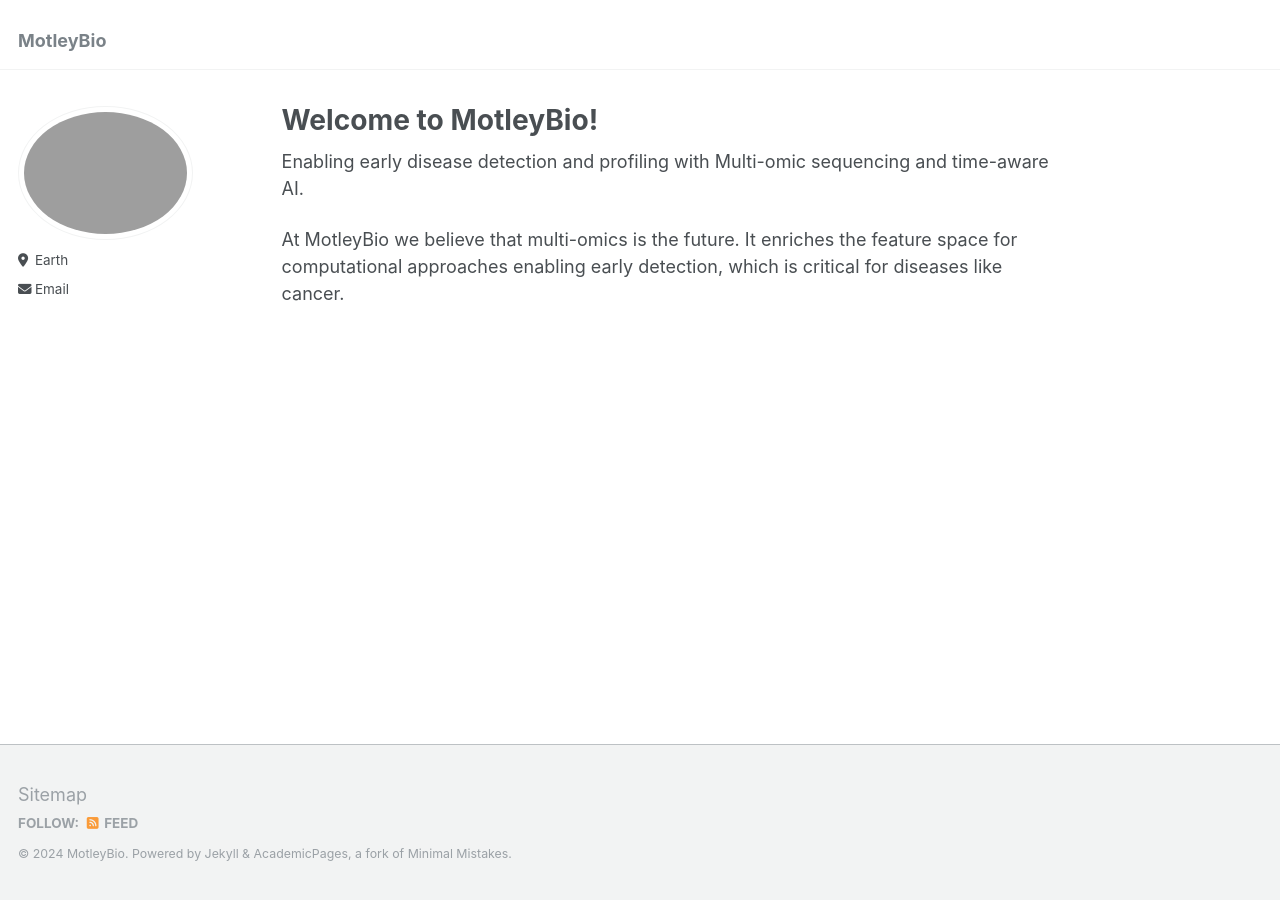
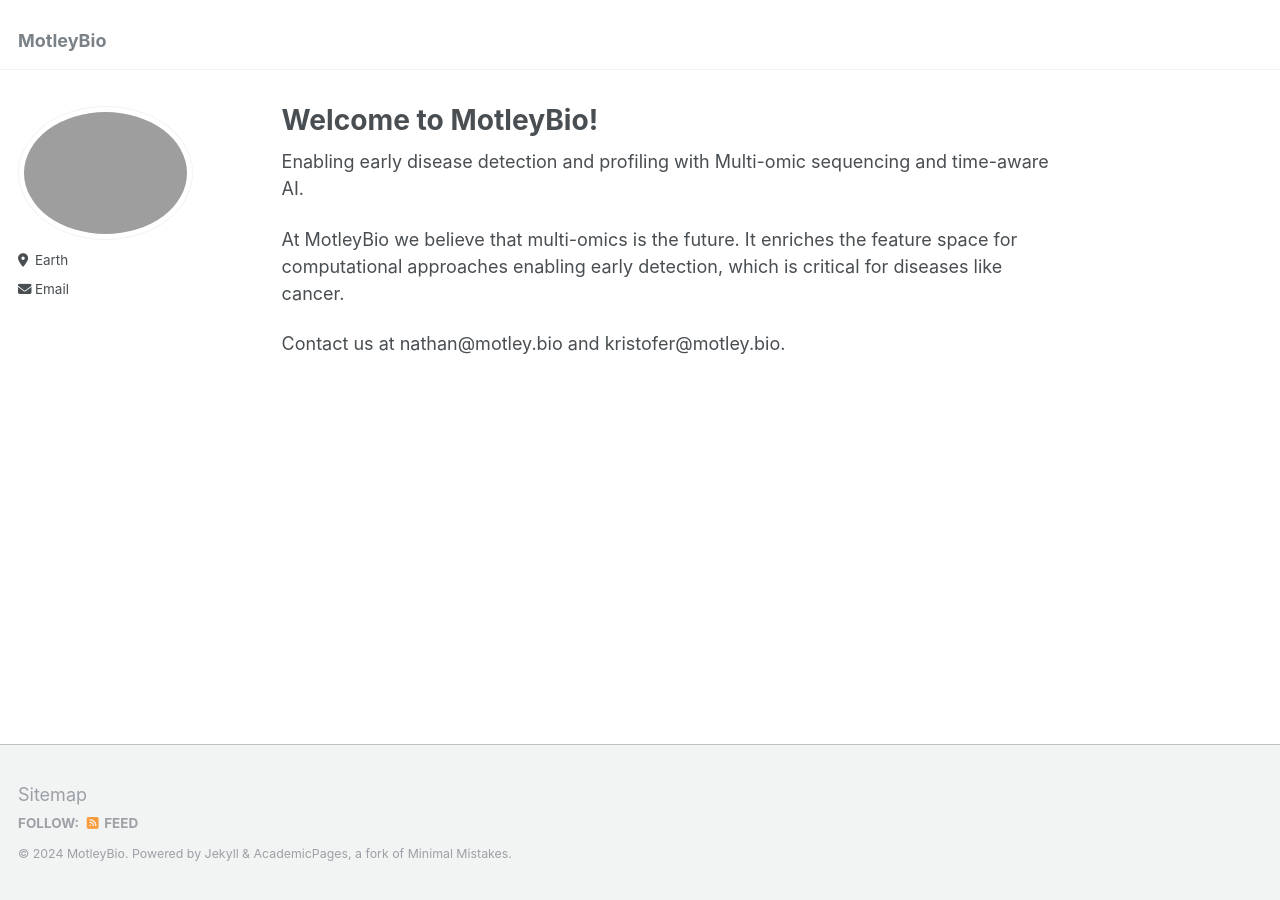
Before and after one commit to MotleyBio/MotleyBio.github.io, a Jekyll site: the page built from _pages/about.md, in a window 1280 px wide. Built offline with Jekyll 4.4.1, drawn with Linux system fonts in a browser that asks for light colours.

Commit message:
Update about.md

```diff
--- a/_pages/about.md
+++ b/_pages/about.md
@@ -11,3 +11,5 @@ redirect_from:
 Enabling early disease detection and profiling with Multi-omic sequencing and time-aware AI.
 
 At MotleyBio we believe that multi-omics is the future. It enriches the feature space for computational approaches enabling early detection, which is critical for diseases like cancer.
+
+Contact us at nathan@motley.bio and kristofer@motley.bio.
```
